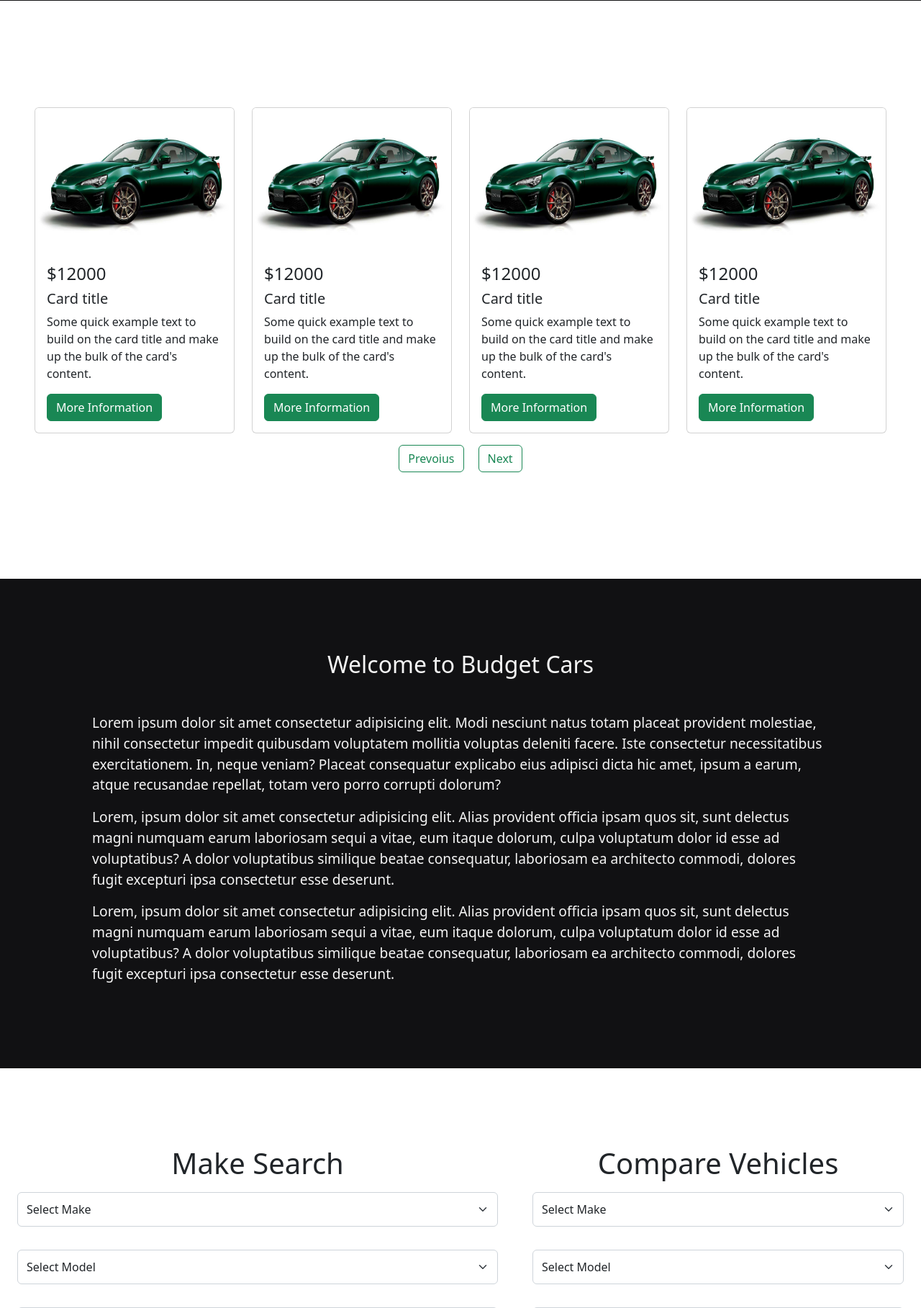
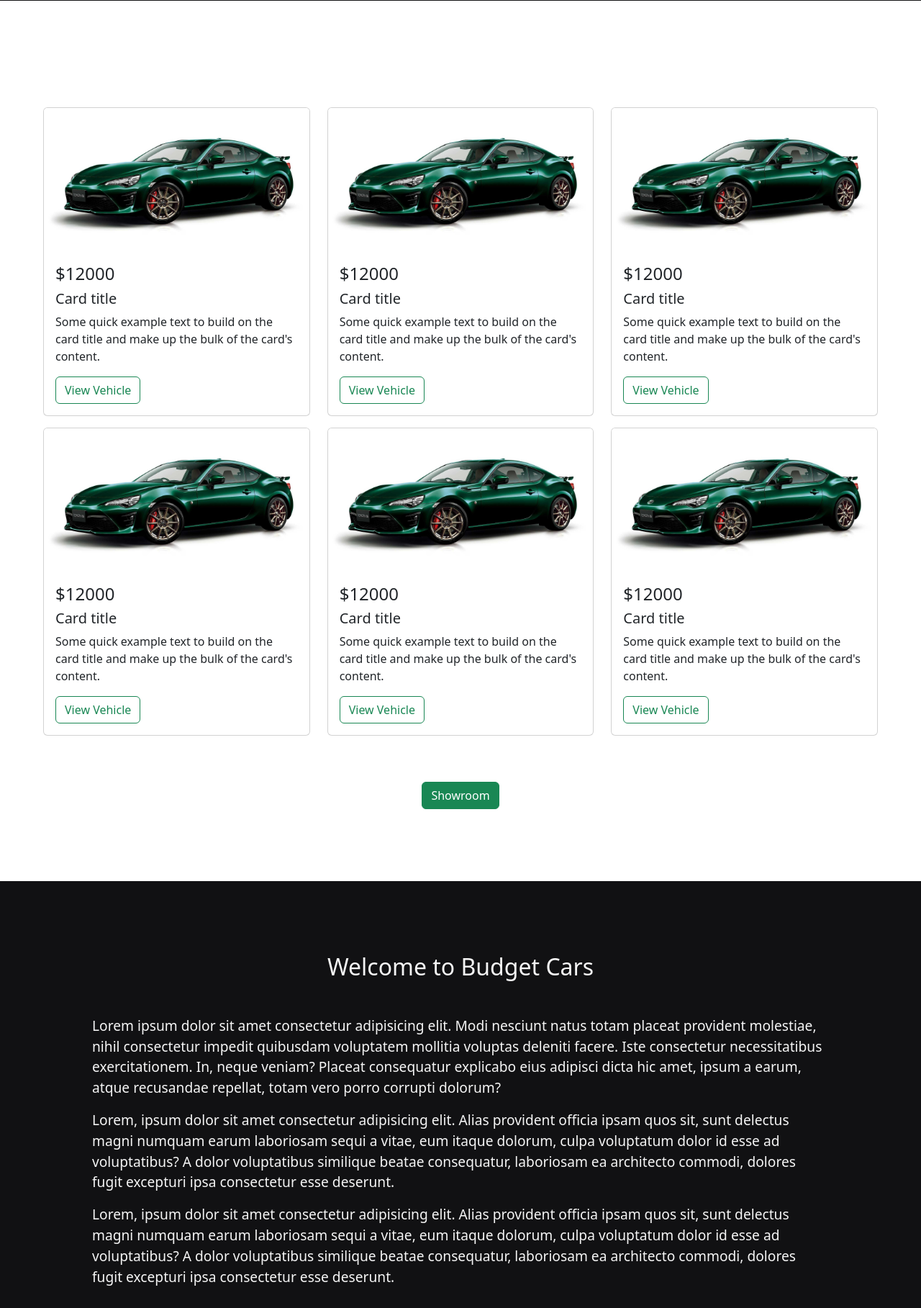
Before and after one commit to asssadtariq/Budget-Cars, a Flask app: page / in a window 1280 px wide. Shown: the part 1458-3275 px from the top of the page at 72% size. Run offline with Flask 3, Linux system fonts and the light colour scheme; some libraries are stand-ins or nearby versions.

Commit message:
cars-list updated to grid, showroom modal updated height value changed, vehicles info updated

```diff
--- a/static/css/style.css
+++ b/static/css/style.css
@@ -17,7 +17,7 @@
   padding: 0;
 }
 
-html {
+html, body {
   overflow-x: hidden;
 }
 
@@ -104,6 +104,7 @@
   border: 2px solid #ccc;
   box-shadow: none;
   background-color: transparent;
+  border-radius: 0px!important;
 }
 
 .make-search select,
--- a/templates/home.html
+++ b/templates/home.html
@@ -54,20 +54,19 @@
         laboriosam ea architecto commodi, dolores fugit excepturi ipsa
         consectetur esse deserunt.
       </p>
+    </div>
     <div class="w-100 d-flex justify-content-center">
       <a href="/finance" class="text-decoration-none">
         <button class="btn btn-success">Finance</button>
       </a>
     </div>
-    </div>
 </section>
 
-  <section id="cars-list">
-    <div class="m-lg-5 m-md-5">
-      <div class="row">
-        {% for i in range(4) %}
-        <div class="col-12 col-md-3 col-sm-12 mb-3">
-          <div id="list" class="card-group overflow-hidden">
+  <section class="container-fluid" id="cars-list">
+      <div class="row m-lg-5 m-md-5">
+        {% for i in range(6) %}
+        <div id="list" class="col-12 col-md-6 col-xl-4 mb-3">
+          <div  class="card-group overflow-hidden">
             <div class="card">
               <img
                 src="static/assets/car4.jpg"
@@ -81,22 +80,26 @@
                   Some quick example text to build on the card title and make up
                   the bulk of the card's content.
                 </p>
-                <a href="#" class="btn btn-success">More Information</a>
+                <a href="/view_vehicles" class="btn btn-outline-success"
+                  >View Vehicle</a
+                >
               </div>
             </div>
           </div>
         </div>
         {%endfor%}
 
-        <div class="w-100 d-flex justify-content-center pagination-btns">
+        <!-- <div class="w-100 d-flex justify-content-center pagination-btns">
           <a href="" class="text-decoration-none">
             <button class="btn btn-outline-success">Prevoius</button>
           </a>
           <a href="" class="text-decoration-none">
             <button class="btn btn-outline-success">Next</button>
           </a>
+        </div> -->
       </div>
-      </div>
+      <div class="d-flex justify-content-center">
+        <a href="/showroom" class="btn btn-success">Showroom</a>
       </div>
   </section>
 
@@ -245,7 +248,6 @@
         </div>
       </form>
     </div>
-
   </section>
 </main>
 
```
Also changed, not shown: templates/showroom.html (+22 -59 lines), templates/vehicles_info.html (+4 -4 lines). Lines whose indentation alone changed are shown as unchanged.
